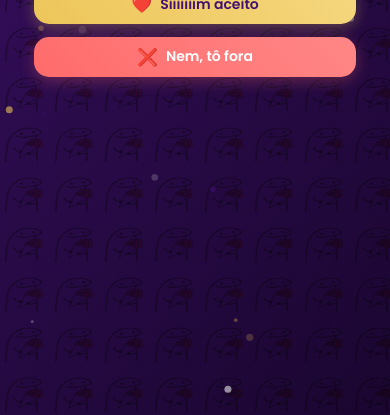
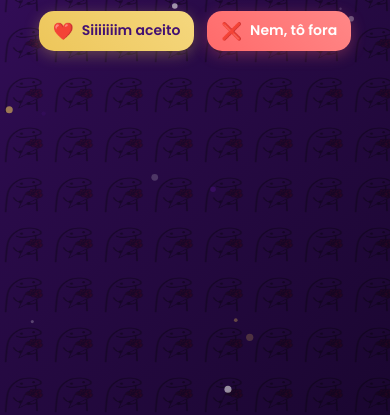
Before and after one commit to 4ndre-silva/Pedido-de-Date, a plain HTML site: page index.html in a window 390 px wide. Shown: the part 429-844 px from the top of the page. Drawn offline with nearby package versions, Linux system fonts and the light colour scheme.

Commit message:
Update style.css

```diff
--- a/style.css
+++ b/style.css
@@ -21,9 +21,10 @@ body {
     display: flex;
     justify-content: center;
     align-items: center;
-    overflow: hidden;
+    overflow-y: auto;
     position: relative;
     font-family: 'Poppins', sans-serif;
+    -webkit-overflow-scrolling: touch;
 }
 
 body::before {
@@ -227,14 +228,16 @@ h1 {
     }
 
     .buttons {
-        flex-direction: column;
+        flex-direction: row;
         gap: 0.8rem;
         width: 100%;
         padding: 0 0.5rem;
+        justify-content: center;
     }
 
     .btn {
-        width: 100%;
+        width: auto;
+        min-width: 120px;
         justify-content: center;
         padding: 8px 16px;
         font-size: 14px;
```
